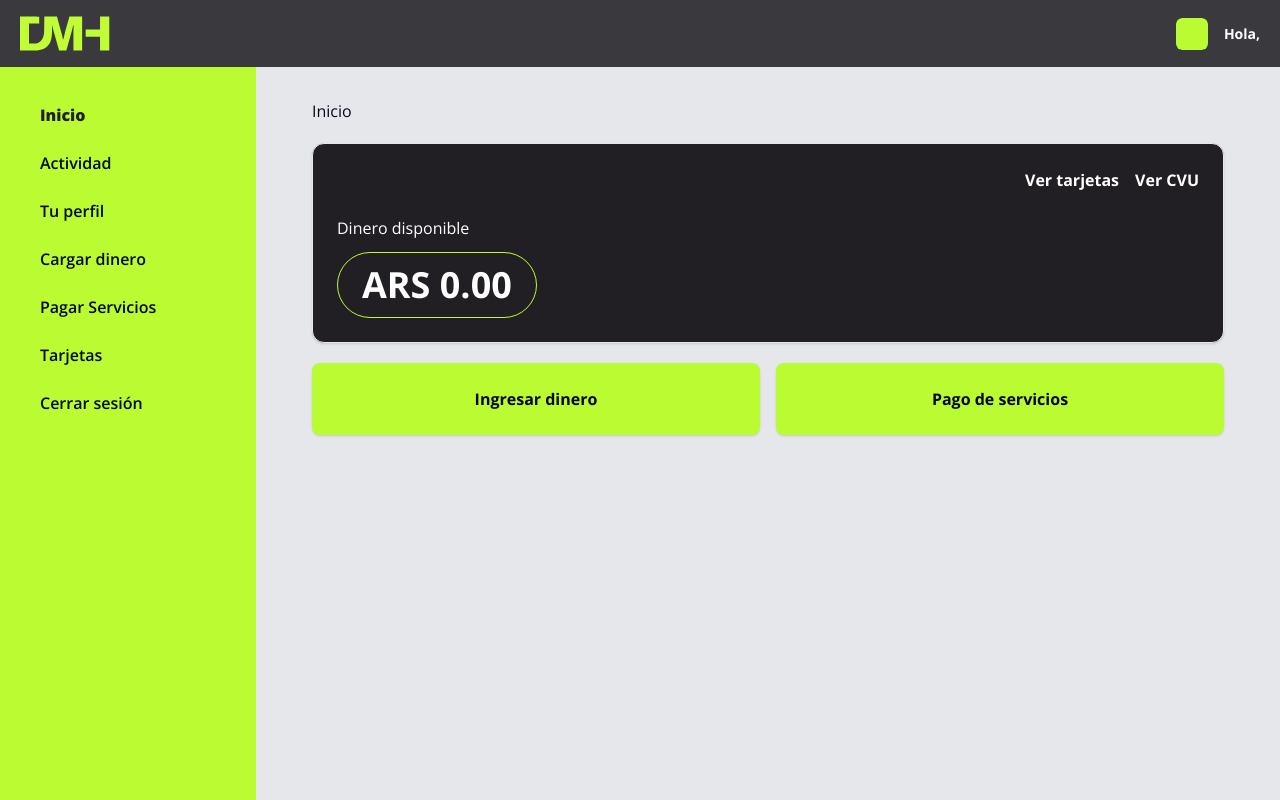
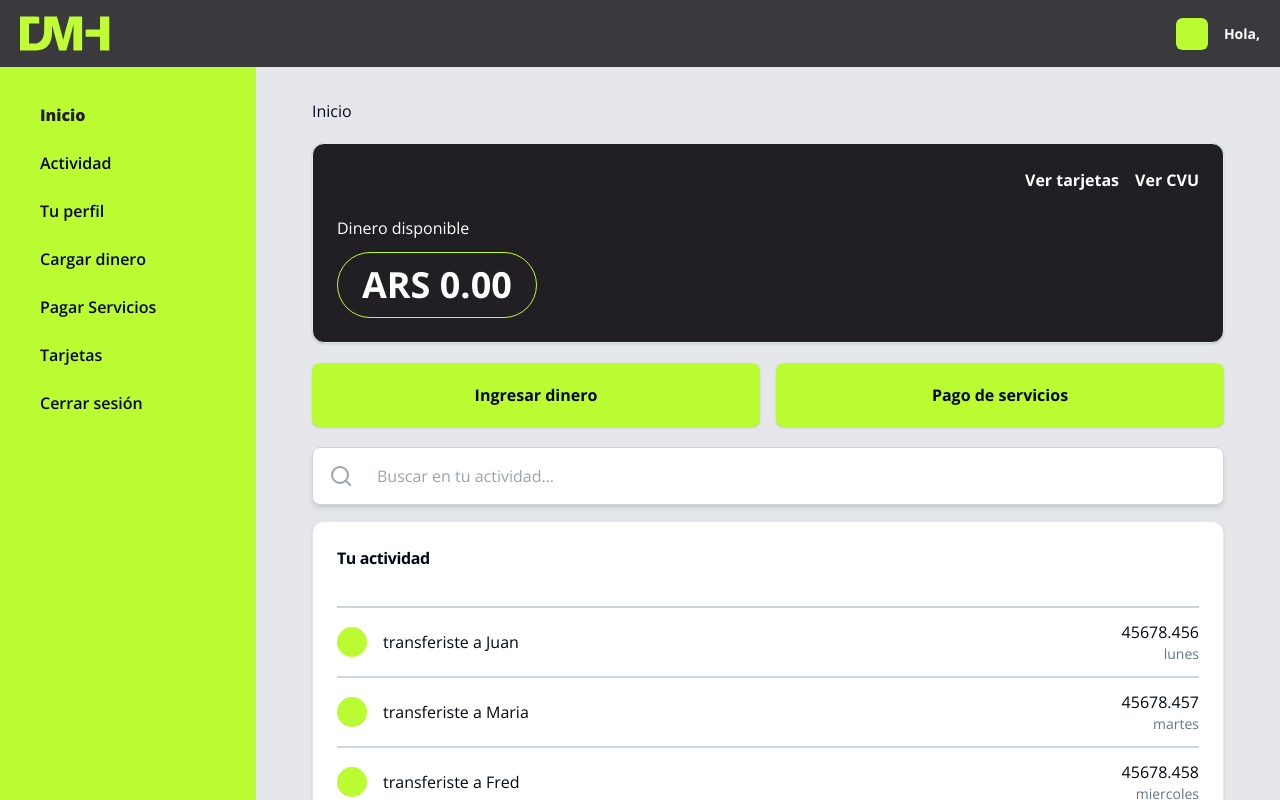
Before and after one commit to Neyza24/digital-money-house-pi, a Next.js app: page /home in a window 1280 px wide. Shown: the top 800 px of the page. Built offline with nearby package versions, Linux system fonts and the light colour scheme.

Commit message:
implement UI searchInput component

```diff
--- a/src/app/(pages)/home/page.tsx
+++ b/src/app/(pages)/home/page.tsx
@@ -1,6 +1,7 @@
 
 
 import { BalanceCard } from "@/components/home/balanceCard";
+import { ListTransactions } from "@/components/home/listTransactions";
 import { WalletButtons } from "@/components/home/walletButtons";
 
 
@@ -11,6 +12,7 @@ export default function HomePage() {
         <h1>Inicio</h1>
         <BalanceCard />
         <WalletButtons />
+        <ListTransactions />
       </section>
     );
 }
--- /dev/null
+++ b/src/components/home/itemTransaction.tsx
@@ -0,0 +1,34 @@
+
+
+interface DataTransaction {
+    account_id: number;
+    amount: number;
+    dated: string;
+    description: string;
+    destination: string;
+    id: number;
+    origin: string;
+    type: string;
+  }
+
+  interface ItemTransactionProps {
+    item: DataTransaction;
+  }
+
+export const ItemTransaction = ({ item }: ItemTransactionProps) => {
+  return (
+    <div className="space-y-3">
+        <hr className="border-t-2 bg-slate-300 mt-3 border-slate-300" />
+        <div className="flex items-center justify-between space-x-4">
+            <div className="flex items-center space-x-4">
+                <div className="p-3 md:p-[15px] h-2 w-2 rounded-full bg-primary inline-block"></div>
+                <p className="inline-block text-sm md:text-base">{item.description}</p>
+            </div>
+            <div className="flex flex-col text-end">
+                <span className="text-sm md:text-base">{item.amount}</span>
+                <span className="text-slate-500 text-[12px] md:text-sm">{item.dated}</span>
+            </div>
+        </div>
+    </div>
+  )
+}
--- /dev/null
+++ b/src/components/home/listTransactions.tsx
@@ -0,0 +1,75 @@
+import { ArrowRight } from "lucide-react";
+import { ItemTransaction } from "./itemTransaction";
+import { Card, CardContent, CardFooter, CardHeader, CardTitle } from "../ui/card";
+import { SearchInput } from "./searchInput";
+
+
+
+interface DataTransaction {
+    account_id: number;
+    amount: number;
+    dated: string;
+    description: string;
+    destination: string;
+    id: number;
+    origin: string;
+    type: string;
+  }
+
+export const listDataTransactions: DataTransaction[] = [
+    {
+      account_id: 0,
+      amount: 45678.456,
+      dated: "lunes",
+      description: "transferiste a Juan",
+      destination: "string",
+      id: 0,
+      origin: "string",
+      type: "string"
+    },
+    {
+        account_id: 1,
+        amount: 45678.457,
+        dated: "martes",
+        description: "transferiste a Maria",
+        destination: "string",
+        id: 1,
+        origin: "string",
+        type: "string"
+    },
+    {
+        account_id: 2,
+        amount: 45678.458,
+        dated: "miercoles",
+        description: "transferiste a Fred",
+        destination: "string",
+        id: 2,
+        origin: "string",
+        type: "string"
+    }
+  ]
+
+export const ListTransactions = () => {
+  return (
+    <div className="grid grid-cols-1 gap-4">
+      <SearchInput />
+      <Card>
+        <CardHeader>
+          <CardTitle className="text-base font-bold">Tu actividad</CardTitle>
+        </CardHeader>
+        <CardContent>
+          {listDataTransactions.map((item) => (
+            <ItemTransaction key={item.id} item={item} />
+          ))}
+          <hr className="border-t-2 bg-slate-300 border-slate-300 mt-3" />
+        </CardContent>
+        <CardFooter className="flex-row items-center justify-between">
+          <h5 className="text-sm md:text-base font-bold">
+            Ver toda tu actividad
+          </h5>
+          <ArrowRight size={24} />
+        </CardFooter>
+      </Card>
+    </div>
+  );
+};
--- /dev/null
+++ b/src/components/home/searchInput.tsx
@@ -0,0 +1,19 @@
+import { SearchIcon } from "lucide-react"
+
+
+export const SearchInput = () => {
+
+
+  return (
+    <div className="bg-white w-full flex items-center border-gray-300 px-4 py-3 relative rounded-lg border shadow-md">
+					<SearchIcon
+						className="text-gray-400"
+					/>
+					<input
+						type="text"
+						placeholder="Buscar en tu actividad..."
+						className="flex-grow pl-6 p-1 text-base border-none focus:border-none focus-visible:outline-none text-dark-01"
+					/>
+				</div>
+  )
+}
--- a/src/components/ui/button.tsx
+++ b/src/components/ui/button.tsx
@@ -27,7 +27,7 @@ const buttonVariants = cva(
         default: "h-9 px-4 py-2",
         sm: "h-8 rounded-md px-3 text-xs",
         lg: "h-10 rounded-md px-8",
-        xl: "py-6 text-base font-bold rounded-lg",
+        xl: "py-5 text-base font-bold rounded-lg",
         icon: "h-9 w-9",
       },
     },
--- a/src/context/AuthContext.tsx
+++ b/src/context/AuthContext.tsx
@@ -82,7 +82,7 @@ export const AuthContextProvider = ({ children }: { children: React.ReactNode })
         console.log(accountData);
 				await getUserDataById(accountData.user_id );
 
-				router.push('/dashboard')
+				router.push('/home')
 			}
 
       // eslint-disable-next-line @typescript-eslint/no-explicit-any
--- a/src/middleware.ts
+++ b/src/middleware.ts
@@ -9,7 +9,7 @@ export function middleware(request: NextRequest) {
 
   // Si el usuario está autenticado y la ruta es "/", redirige a /dashboard
   if (pathname === "/" && token) {
-    return NextResponse.redirect(new URL("/dashboard", request.url));
+    return NextResponse.redirect(new URL("/home", request.url));
   }
 
   // 🔒 Rutas protegidas: si no hay token, redirige al login
@@ -19,7 +19,7 @@ export function middleware(request: NextRequest) {
 
   // 🚫 Evitar que usuarios logueados accedan a /login o /register
   if ((pathname === "/login" || pathname === "/register") && token) {
-    return NextResponse.redirect(new URL("/dashboard", request.url));
+    return NextResponse.redirect(new URL("/home", request.url));
   }
 
   return NextResponse.next();
```
